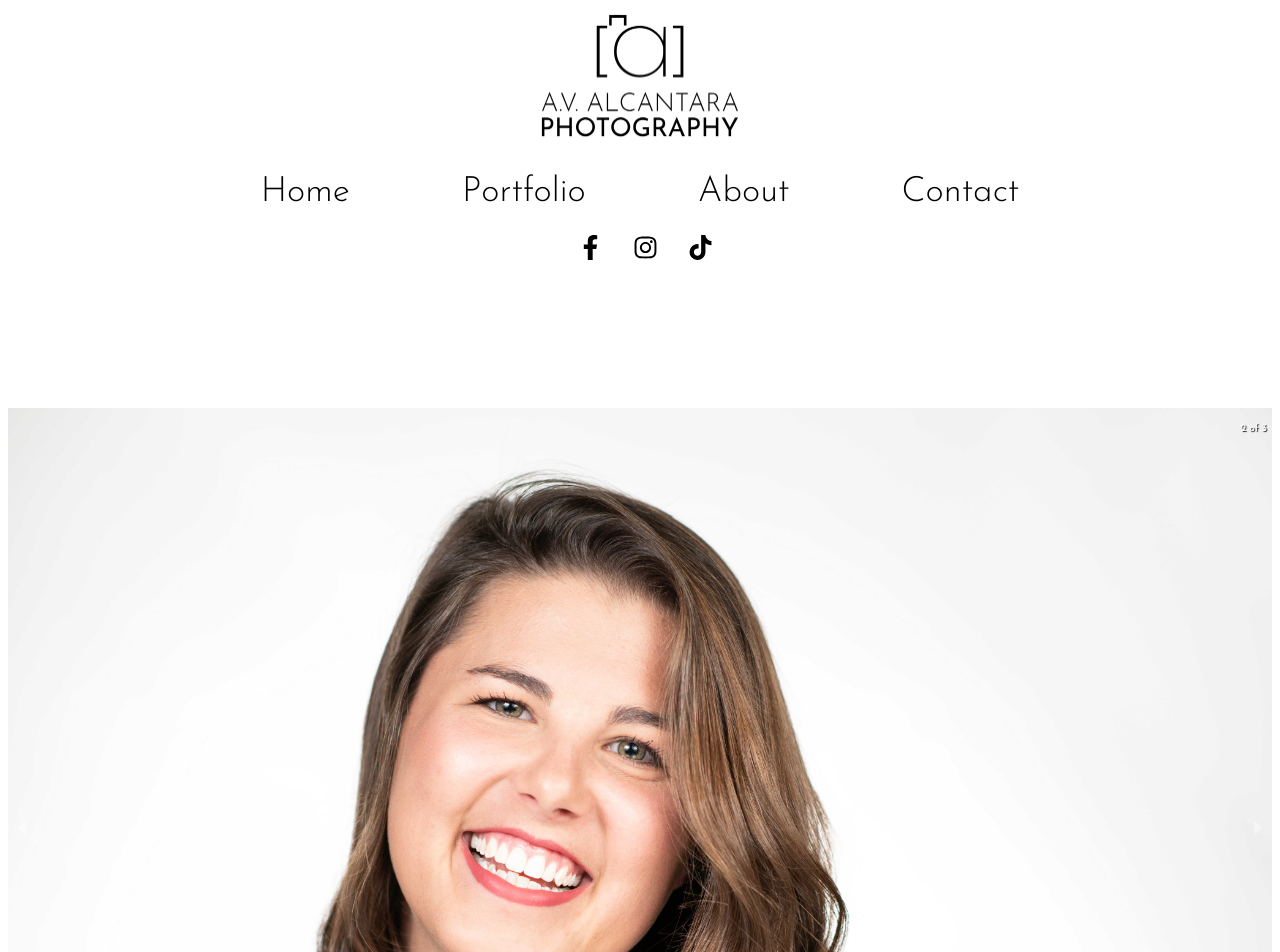
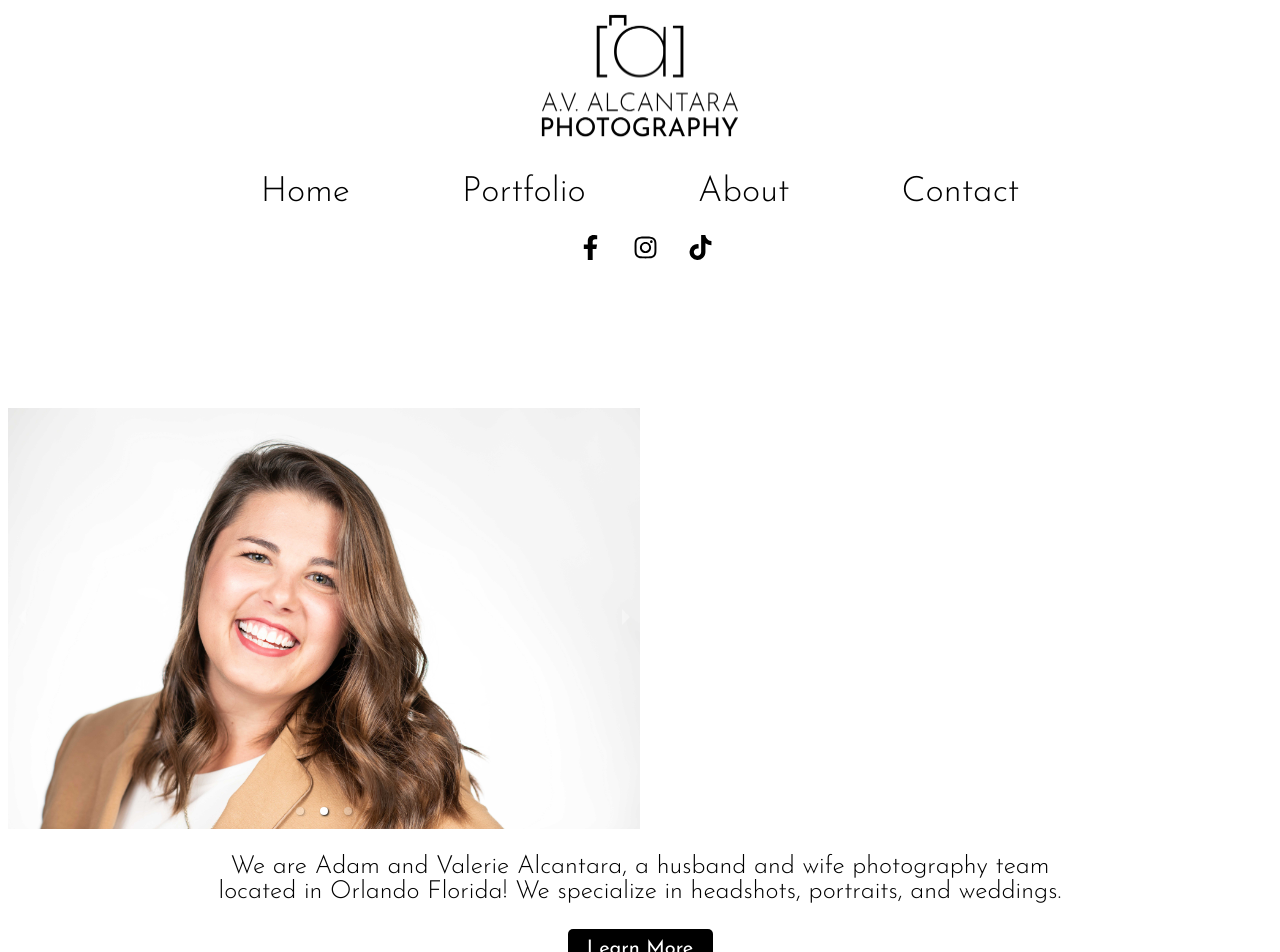
Before and after one commit to adamalcantara/avalcantaraphotography, a React (Create React App) app: page / in a window 1280 px wide. Shown: the top 952 px of the page. Built offline with nearby package versions, Linux system fonts and the light colour scheme.

Commit message:
Carousel customization added

```diff
--- a/src/Components/CarouselComponent/CarouselComponent.js
+++ b/src/Components/CarouselComponent/CarouselComponent.js
@@ -3,6 +3,7 @@ import { Carousel } from 'react-responsive-carousel';
 
 // Carousel CSS
 import "react-responsive-carousel/lib/styles/carousel.min.css";
+import "./CarouselComponent.css"
 
 import slider1 from "../../img/slider/1.jpg"
 import slider2 from "../../img/slider/2.jpg"
@@ -11,10 +12,12 @@ import slider4 from "../../img/slider/4.jpg"
 import slider5 from "../../img/slider/5.jpg"
 import slider6 from "../../img/slider/6.jpg"
 
+
+
 function CarouselComponent() {
     return (
         <div className="carousel-wrapper">
-            <Carousel infiniteLoop useKeyboardArrows autoPlay>
+            <Carousel infiniteLoop useKeyboardArrows autoPlay showThumbs={false} showStatus={false} interval={4000} transitionTime={450} animationHandler="fade" width="50%">
                 <div>
                     <img src={slider1} />
                 </div>
```
Also changed, not shown: src/Components/CarouselComponent/CarouselComponent.css (added).
